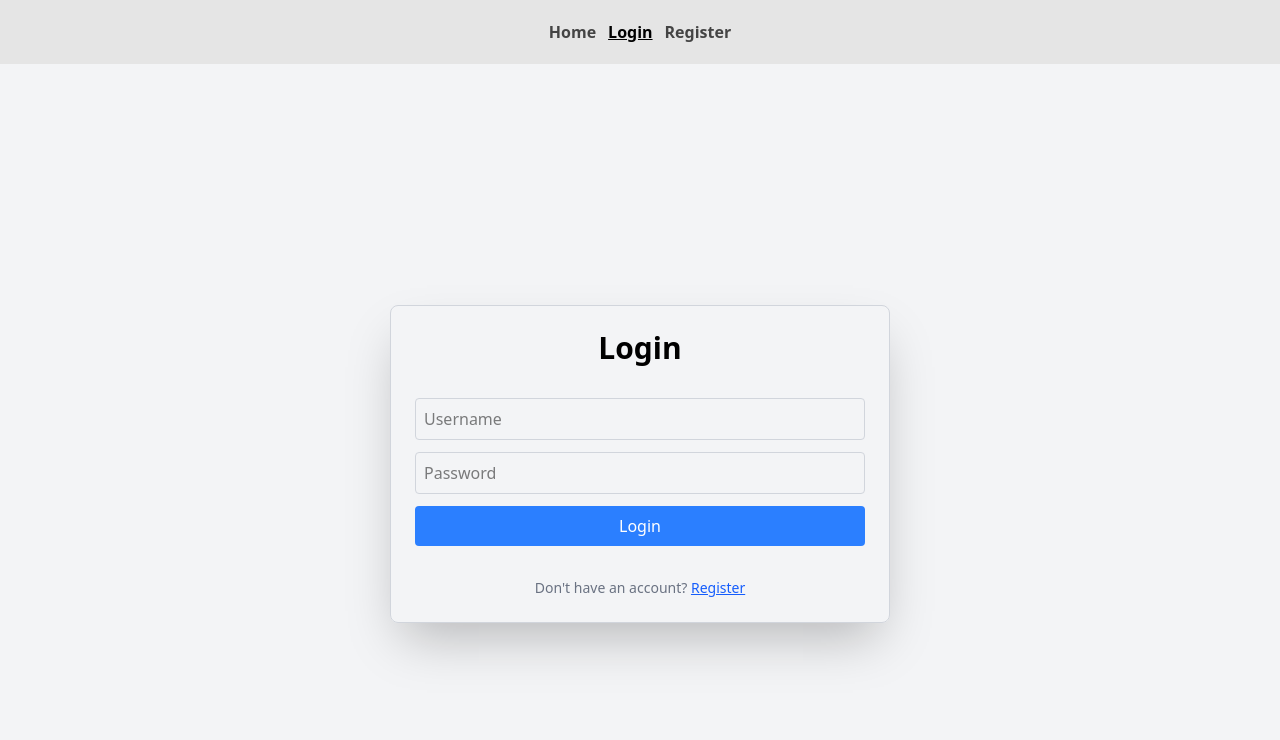
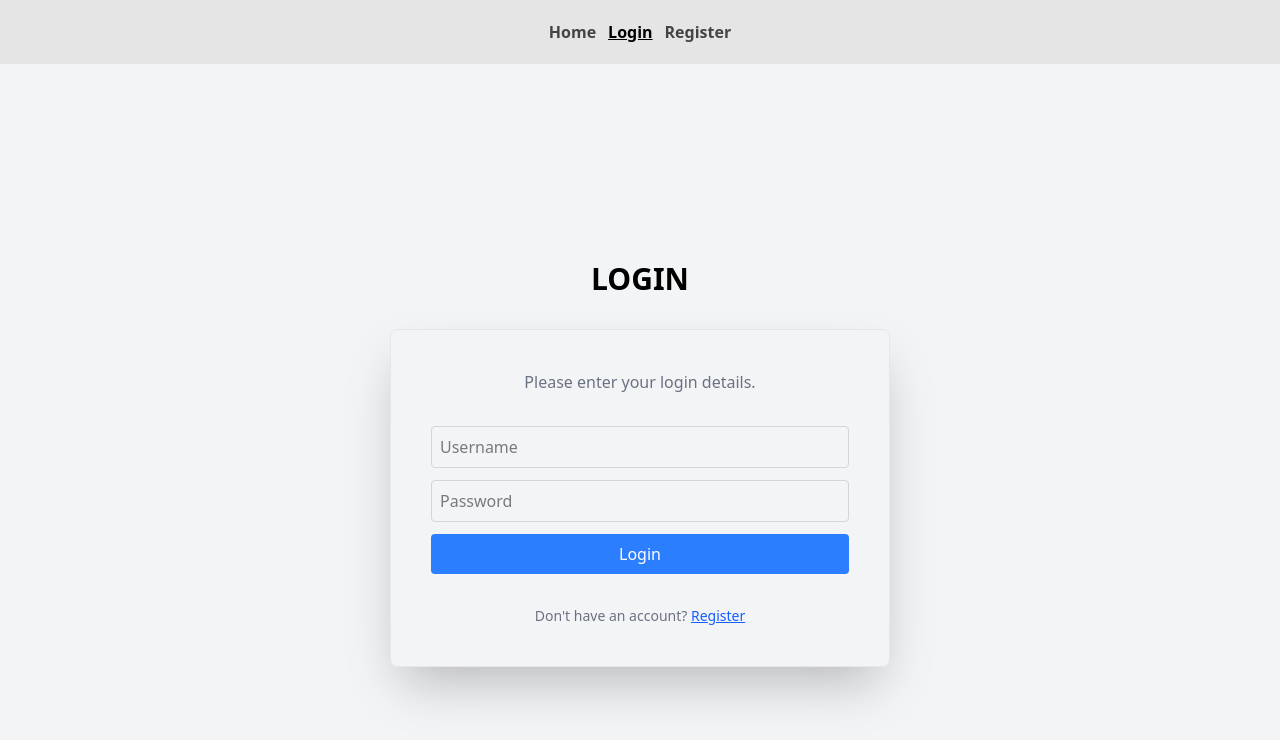
Before and after one commit to markmuthii/DevLogger, a React (Vite) app in the folder client/: page /login in a window 1280 px wide. Shown: the top 740 px of the page. Built offline with nearby package versions, Linux system fonts and the light colour scheme.

Commit message:
Update AuthForm

```diff
--- a/client/src/components/AuthForm.jsx
+++ b/client/src/components/AuthForm.jsx
@@ -2,11 +2,16 @@ import { Link } from "react-router";
 
 const AuthForm = ({ children, title }) => {
   return (
-    <div className="shadow-2xl border border-gray-300 rounded-lg w-[90%] max-w-[500px] p-6 text-center space-y-8">
-      <h1 className="text-3xl font-bold">{title}</h1>
+    <>
+      <h1 className="text-3xl font-bold mb-8 uppercase">{title}</h1>
+      <div className="shadow-2xl border border-gray-200 rounded-lg w-[90%] max-w-[500px] p-10 text-center space-y-8 pt-10">
+        <p className="text-gray-500">
+          Please enter your {title === "Login" && "login"} details
+          {title === "Register" && " to create an account"}.
+        </p>
         <form className="flex flex-col gap-3 mb-8">{children}</form>
 
-      <div className="block text-gray-500 text-sm">
+        <div className="text-gray-500 text-sm">
           {title === "Register" ? (
             <>
               Already have an account?{" "}
@@ -30,6 +35,7 @@ const AuthForm = ({ children, title }) => {
           )}
         </div>
       </div>
+    </>
   );
 };
 
```
Lines whose indentation alone changed are shown as unchanged.
